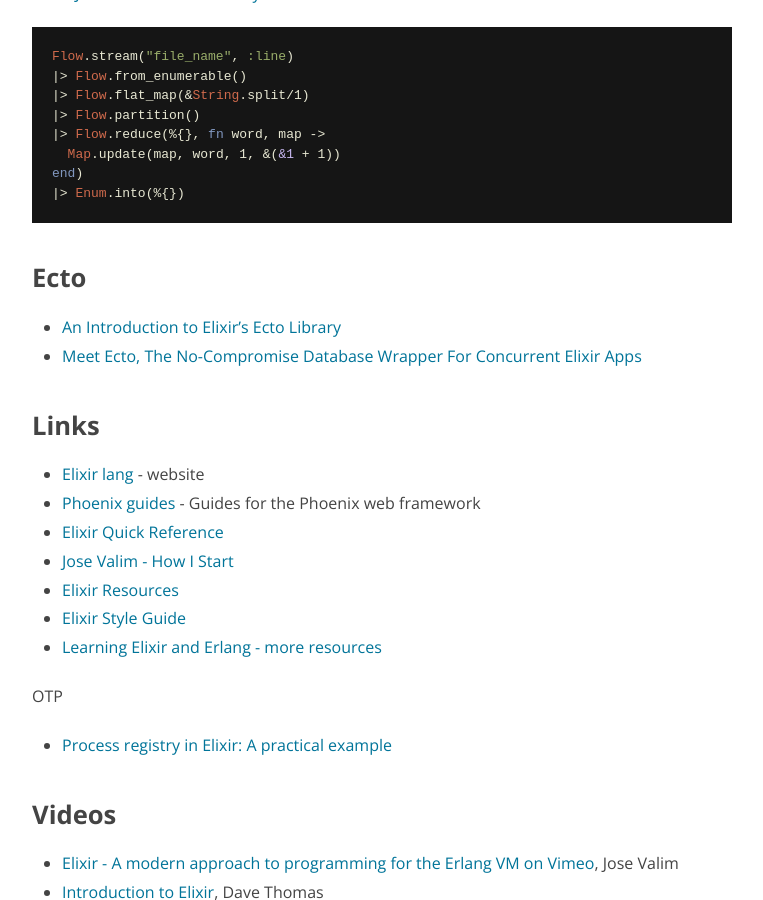
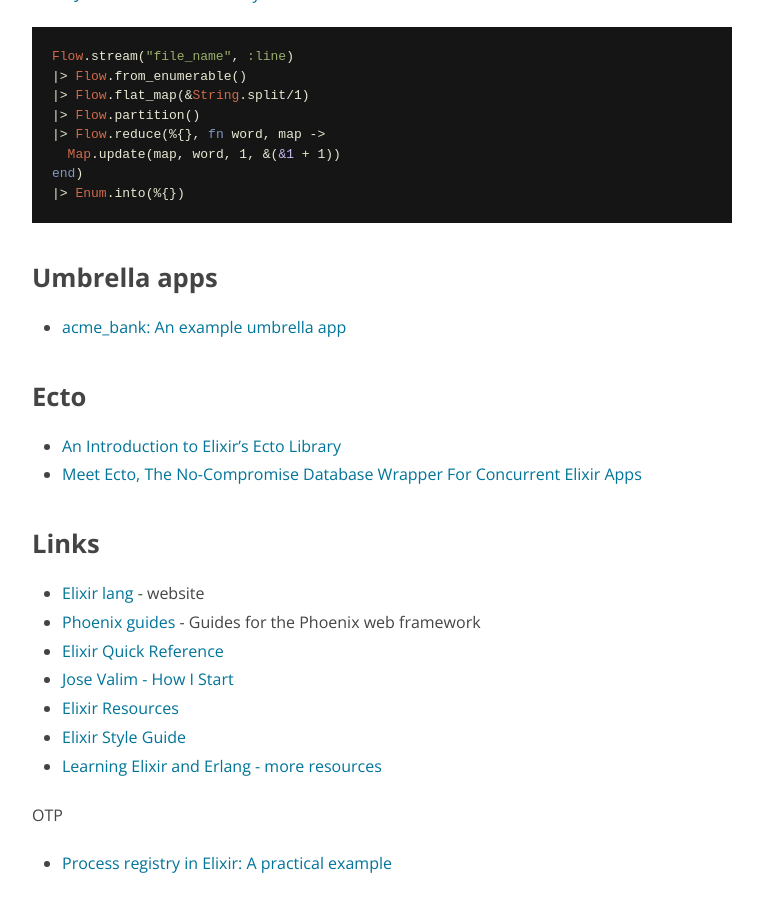
Before and after one commit to nithinbekal/nithinbekal.github.io, a Jekyll site: the page built from notes/elixir.md, in a window 1280 px wide and 900 px high, scrolled down 7179 px. Shown: the whole window, without its empty margins (258-1021 px from the left). Built offline with Jekyll 4.4.1, drawn with Linux system fonts in a browser that asks for light colours.

Commit message:
Elixir notes

```diff
--- a/notes/elixir.md
+++ b/notes/elixir.md
@@ -352,6 +352,10 @@
 |> Enum.into(%{})
 {% endhighlight %}
 
+# Umbrella apps
+
+- [acme_bank: An example umbrella app](https://github.com/wojtekmach/acme_bank)
+
 # Ecto
 
 - [An Introduction to Elixir’s Ecto Library](https://www.sitepoint.com/introduction-to-elixirs-ecto-library/)
```
